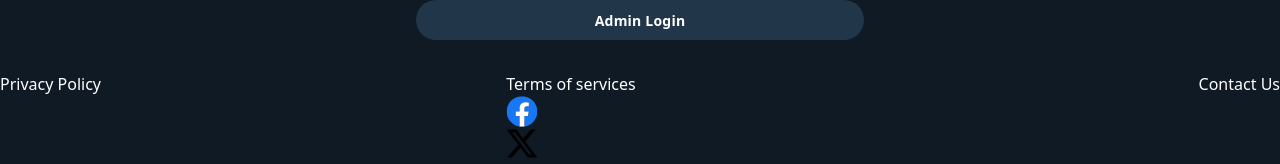
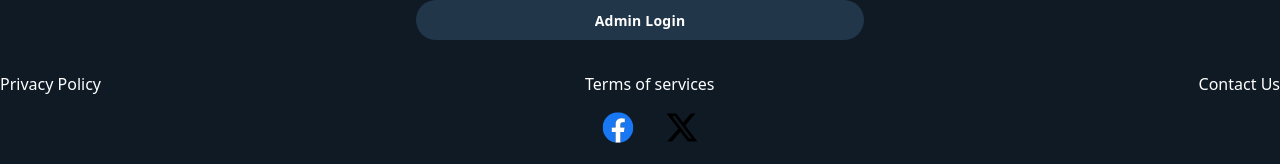
Before and after one commit to mafindijr/Gym-Management-System, a React (Vite) app: page / in a window 1280 px wide. Shown: the part 653-817 px from the top of the page. Built offline with nearby package versions, Linux system fonts and the light colour scheme.

Commit message:
fix: added some styles for consistency

```diff
--- a/src/Components/footer.jsx
+++ b/src/Components/footer.jsx
@@ -12,14 +12,14 @@ export default function Footer() {
     <>
         <div className='flex items-top justify-between'>
             <div><a href="#">Privacy Policy</a></div>
-            <div className='flex inline-block justify-center'>
+            <div className='flex inline-block items-center text-center justify-center'>
                 <div><a href="#">Terms of services</a></div>
-                <div>
+                <div className="flex items-center space-x-4 justify-center">
                    {svgIcons.map((handle, index) => (
                         <a
                             href="#"
                             key={index}
-
+                            className="m-4"
                         >
                             <img
                                 src={handle.icon}
```
